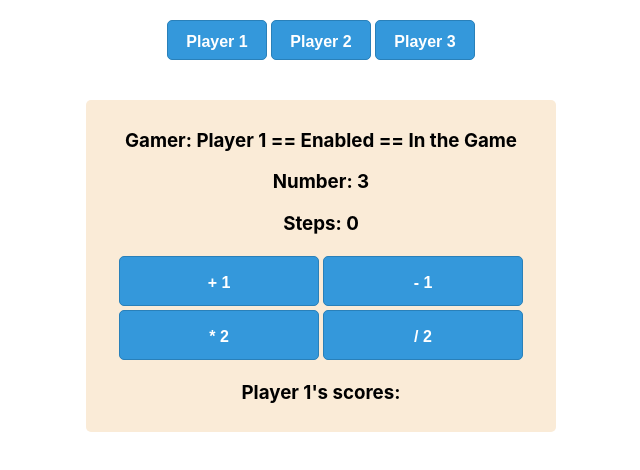
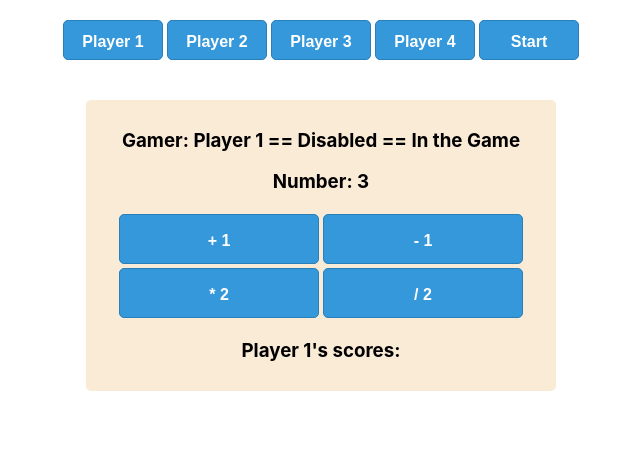
Before and after one commit to MichaelBusso/Get-to-100, a React (Create React App) app: page / in a window 1280 px wide. Both pictures are taken after a click on the button "Player 1". Shown: the top 470 px of the page, without its empty margins (319-959 px from the left). Built offline with nearby package versions, Linux system fonts and the light colour scheme.

Commit message:
16//11/2023 19:45

```diff
--- a/src/components/Buttons.jsx
+++ b/src/components/Buttons.jsx
@@ -32,18 +32,20 @@ const Buttons = (props) => {
         }
     ]
 
-    return props.number === 10 ? (
-        reached100.map((item) => (
+    return props.gameStatus === 3 ? (
+        reached100.map((item, index) => (
             <Button
                 action={item.action}
                 value={item.value}
+                key={index}
             />
         ))
     ) : (
-        didntReach100.map((item) => (
+        didntReach100.map((item, index) => (
             <Button
                 action={item.action}
                 value={item.value}
+                key={index}
             />
         ))
     )
--- a/src/components/Gamer.jsx
+++ b/src/components/Gamer.jsx
@@ -1,5 +1,5 @@
 import Buttons from "./Buttons";
-import { useState, useEffect } from "react";
+import { useState } from "react";
 import './components style/Gamer.css'
 
 const Gamer = (props) => {
@@ -9,18 +9,16 @@ const Gamer = (props) => {
 
     const isCurrentPlayer = (playerIndex) => playerIndex === props.currentPlayerIndex;
 
-    useEffect(() => {
-        if (isCurrentPlayer(props.index) && number === 10) {
-            props.setCurrentPlayerIndex();
-        }
-    })
-
-    const changeNumberHandler = (e) => {
+    const actionHandler = (e) => {
         if (e === 'q') {
-            // props.removePlayer(props.player.name);
+            props.removePlayer(props.player);
         } if (e === 'n') {
-            // props.newGame();
-        } else if (isCurrentPlayer(props.index)) {
+            props.newGame(props.player);
+            if (steps !== 0) {
+                setNumber(Math.floor(Math.random() * 10))
+                setSteps(0)
+            }
+        } else if (isCurrentPlayer(props.index) && props.gameStatus === 2) {
             setNumber(e);
             setSteps(steps + 1);
             props.player.steps = steps + 1;
@@ -32,12 +30,14 @@ const Gamer = (props) => {
 
     return (
         <div className="container">
-            <h3>Gamer: {props.player.name} == {isCurrentPlayer(props.index) ? 'Enabled' : 'Disabled'} == {number === 10 ? 'Finished' : 'In the Game'}</h3>
+            <h3>Gamer: {props.player.name} == {isCurrentPlayer(props.index) && props.gameStatus === 2 ? 'Enabled' : 'Disabled'} == {number === 10 ? 'Finished' : 'In the Game'}</h3>
             <h3>Number: {number}</h3>
-            <h3>Steps: {steps}</h3>
+            {props.gameStatus === 2 && number !== 10 && <h3>Steps: {steps}</h3>}
             <Buttons
+                key={'btns'}
+                gameStatus={props.gameStatus}
                 number={number}
-                setNumber={changeNumberHandler}
+                setNumber={actionHandler}
             />
             <h3>{props.player.name}'s scores: {props.player.scores.join(' , ')}</h3>
         </div>
--- a/src/components/Panel.jsx
+++ b/src/components/Panel.jsx
@@ -1,69 +1,104 @@
 import Button from "./Button";
 import Gamer from "./Gamer";
-import { useState, useEffect } from "react";
+import Screen from "./Screen";
+import { useState } from "react";
+
+let playersFinishedIndex = [];
 
 const Panel = () => {
 
     const persons = [
-        { name: 'Player 1', scores: [], number: 0, steps: 0 },
-        { name: 'Player 2', scores: [], number: 0, steps: 0 },
-        { name: 'Player 3', scores: [], number: 0, steps: 0 }
+        { name: 'Player 1', scores: [] },
+        { name: 'Player 2', scores: [] },
+        { name: 'Player 3', scores: [] },
+        { name: 'Player 4', scores: [] }
     ]
 
     const [players, setPlayers] = useState([]);
     const [currentPlayerIndex, setCurrentPlayerIndex] = useState(0);
+    const [gameStatus, setGameStatus] = useState(1);
+    const [screenStatus, setScreenStatus] = useState(false)
 
-    useEffect(() => {
-        console.log(players);
-    })
+    const gameStartedHandler = () => {
+        setGameStatus(2);
+    }
 
-    const addPlayersHandler = (person) => {
+    const addPlayersHandler = (person, index) => {
         if (!players.find((player) => player.name === person.name)) {
-            setPlayers([...players, person])
+            setPlayers([...players, { ...person, index }])
         }
     }
 
     const changePlayerDetailsHandler = (player) => {
         let newArray = [...players];
-        const index = newArray.findIndex((p) => player.name === p.name);
+        const index = newArray.findIndex((p) => p.name === player.name);
         newArray[index] = player;
         if (player.number === 10) {
             newArray[index].scores.push(player.steps);
+            playersFinishedIndex.push(index);
+            if (playersFinishedIndex.length === players.length) {
+                setGameStatus(3);
+                setScreenStatus(true);
+            }
         }
         setPlayers(newArray);
     }
 
     const moveTurnHandler = () => {
-        setCurrentPlayerIndex((currentPlayerIndex + 1) % players.length)
+        for (let i = 0; i < players.length; i++) {
+            if (!playersFinishedIndex.includes((currentPlayerIndex + 1 + i) % players.length)) {
+                setCurrentPlayerIndex((currentPlayerIndex + 1 + i) % players.length)
+                break;
+            }
+        }
     }
 
-    // const removePlayerHandler = (e) => {
-    //     setPlayers(players.filter((player) => player.name !== e))
-    // }
+    const removePlayerHandler = (player) => {
+        setPlayers(players.filter((p) => p !== player))
+    }
 
-    // const newGameHandler = () => {
-    //     if(!players.find((player) => player.number !== 100)) {
-
-    //     }
-    // }
+    const newGameHandler = (player) => {
+        let newArray = [...players];
+        const index = newArray.findIndex((p) => p.name === player.name);
+        newArray[index] = player;
+        newArray[index].number = 0;
+        setPlayers(newArray);
+        if (players.findIndex((p) => p.number !== 0) === -1) {
+            setGameStatus(2);
+            setCurrentPlayerIndex(0)
+        }
+    }
 
     return (
         <div>
-            {persons.map((person) => (
-                <Button
-                    action={() => addPlayersHandler(person)}
-                    value={person.name}
+            {screenStatus &&
+                <Screen players={players} winners={playersFinishedIndex} />}
+            {gameStatus === 1 &&
+                persons.map((person, index) => (
+                    <Button
+                        action={() => addPlayersHandler(person, index)}
+                        value={person.name}
+                        key={index}
+                    />
+                ))}
+            {gameStatus === 1 && players.length > 0 &&
+                < Button
+                    action={gameStartedHandler}
+                    value={'Start'}
+
                 />
-            ))}
+            }
             {players.map((player, index) => (
                 <Gamer
                     player={player}
                     index={index}
+                    key={index}
+                    gameStatus={gameStatus}
                     changeDetails={changePlayerDetailsHandler}
                     currentPlayerIndex={currentPlayerIndex}
                     setCurrentPlayerIndex={moveTurnHandler}
-                    // removePlayer={removePlayerHandler}
-                    // newGame={newGameHandler}
+                    newGame={newGameHandler}
+                    removePlayer={removePlayerHandler}
                 />
             ))}
         </div>
--- /dev/null
+++ b/src/components/Screen.jsx
@@ -0,0 +1,22 @@
+const Screen = (props) => {
+
+    let winnersToShow = [];
+
+    for (let i = 0; i < props.winners.length; i++) {
+        winnersToShow.push(props.players[props.winners[i]])
+    }
+
+    console.log(props.players);
+    console.log(props.winners);
+    console.log(winnersToShow);
+
+    return (
+        <div style={{ width: '200px', height: '100px' }}>
+            {winnersToShow.map((winner, index) => (
+                <h3>{index + 1}{index === 0 ? 'st 🥇' : index === 1 ? 'nd 🥈' : 'rd 🥉'} : {winner.name} in {winner.steps}</h3>
+            ))}
+        </div>
+    )
+}
+
+export default Screen;
```
